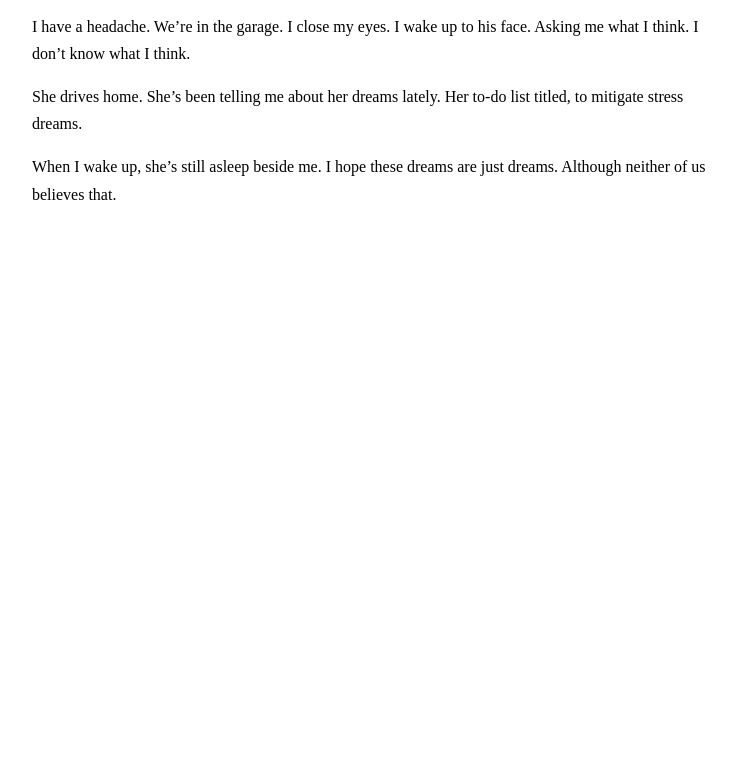
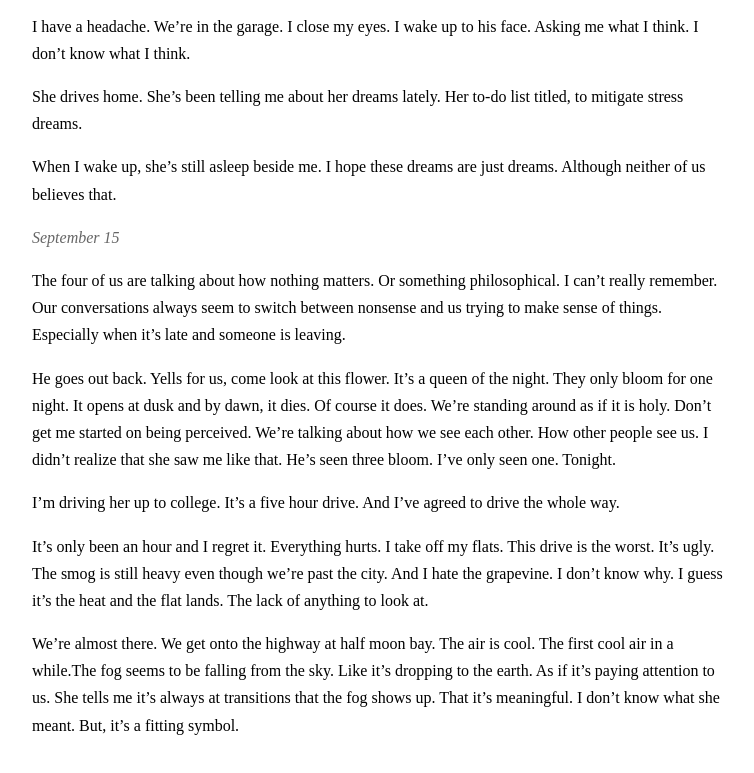
Before and after one commit to lenaoldfield/motheroftheworld, a plain HTML site: page archive.html in a window 1280 px wide. Shown: the part 7236-8009 px from the top of the page, without its empty margins (258-1012 px from the left). Before the commit the page ends 7504 px from the top, so only its background shows below. Drawn offline with Linux system fonts and the light colour scheme.

Commit message:
Update archive.html

```diff
--- a/archive.html
+++ b/archive.html
@@ -172,6 +172,13 @@
    <p>She drives home. She’s been telling me about her dreams lately. Her to-do list titled, to mitigate stress dreams.</p>
    <p>When I wake up, she’s still asleep beside me. I hope these dreams are just dreams. Although neither of us believes that.</p>
 
+ <div class="entry">
+   <div class="date">September 15</div>
+   <p>The four of us are talking about how nothing matters. Or something philosophical. I can’t really remember. Our conversations always seem to switch between nonsense and us trying to make sense of things. Especially when it’s late and someone is leaving.</p>
+   <p>He goes out back. Yells for us, come look at this flower. It’s a queen of the night. They only bloom for one night. It opens at dusk and by dawn, it dies. Of course it does. We’re standing around as if it is holy. Don’t get me started on being perceived. We’re talking about how we see each other. How other people see us. I didn’t realize that she saw me like that. He’s seen three bloom. I’ve only seen one. Tonight.</p>
+   <p>I’m driving her up to college. It’s a five hour drive. And I’ve agreed to drive the whole way. </p>
+   <p>It’s only been an hour and I regret it. Everything hurts. I take off my flats. This drive is the worst. It’s ugly. The smog is still heavy even though we’re past the city. And I hate the grapevine. I don’t know why. I guess it’s the heat and the flat lands. The lack of anything to look at.</p>
+   <p>We’re almost there. We get onto the highway at half moon bay. The air is cool. The first cool air in a while.The fog seems to be falling from the sky. Like it’s dropping to the earth. As if it’s paying attention to us. She tells me it’s always at transitions that the fog shows up. That it’s meaningful. I don’t know what she meant. But, it’s a fitting symbol.</p>
 
 </body>
 </html>
```
